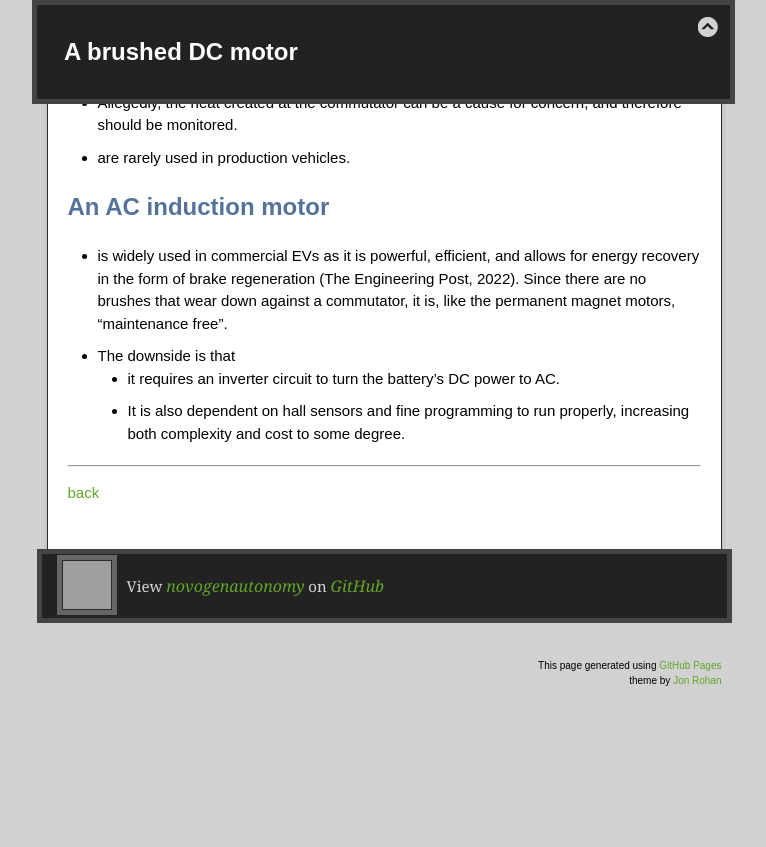
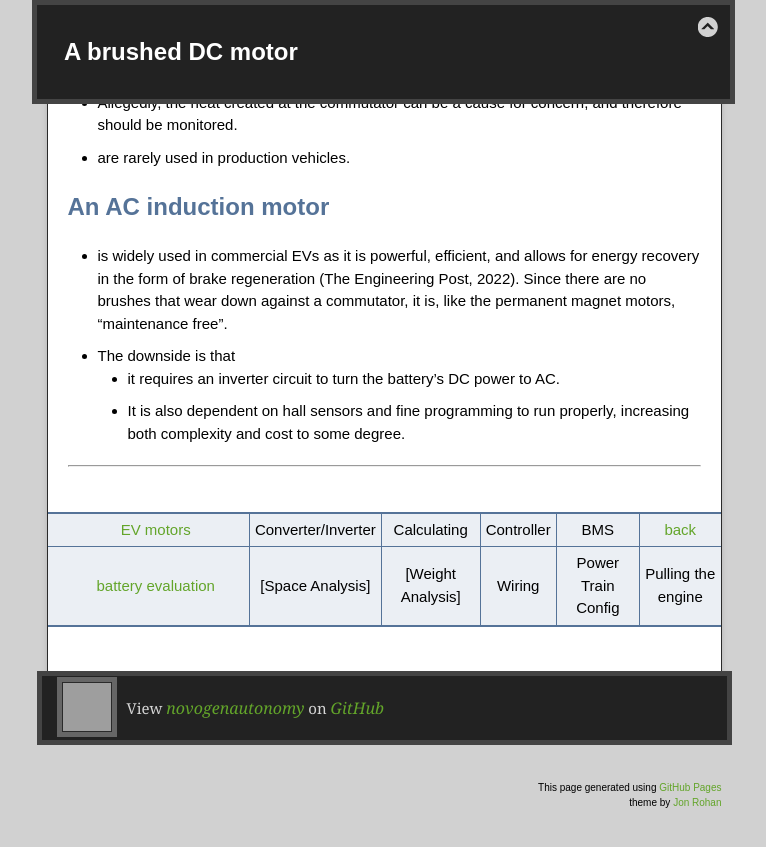
Before and after one commit to novogenautonomy/novogenautonomy.github.io, a Jekyll site: the page built from evEngine.md, in a window 1280 px wide and 900 px high, scrolled down 1398 px. Shown: the top 847 px of the window, without its empty margins (256-1022 px from the left). Built offline with Jekyll 4.4.1, drawn with Linux system fonts in a browser that asks for light colours; our own code applies the rules of GitHub Pages for plain Markdown files; before the commit the page ends 2176 px from its top, so only the background shows below that; grey boxes are pictures that could not be loaded.

Commit message:
Update evEngine.md

```diff
--- a/evEngine.md
+++ b/evEngine.md
@@ -48,4 +48,7 @@ like the permanent magnet motors, “maintenance free”.
 
 ***
 
-[back](./)
+|  |  |  |  |  |  |
+|:------:|:------:|:------:|:------:|:------:|:------:|
+| [EV motors](./evEngine.md) | Converter/Inverter | Calculating | Controller | BMS | [back](./) |
+| [battery evaluation](./batteryEval.md) | [Space Analysis] | [Weight Analysis] | Wiring | Power Train Config | Pulling the engine |
```
